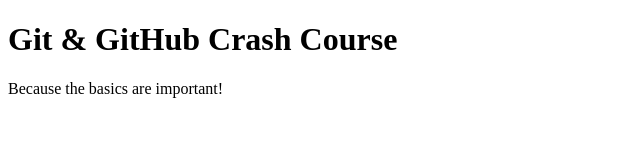
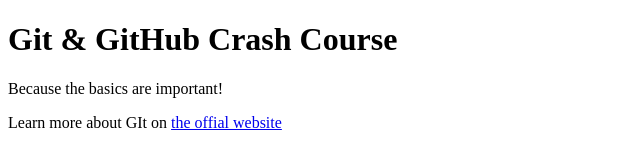
Before and after one commit to Sathishdevops38/github-crash-course, a plain HTML site: page index.html in a window 1280 px wide. Shown: the whole page, without its empty margins (0-640 px from the left). Drawn offline with Linux system fonts and the light colour scheme.

Commit message:
added the git learn sit in index.html

```diff
--- a/index.html
+++ b/index.html
@@ -9,5 +9,9 @@
   <body>
     <h1>Git & GitHub Crash Course</h1>
     <p>Because the basics are important!</p>
+    <p>
+      Learn more about GIt on
+      <a href="https://git-scm.com/book/en/v2"> the offial website</a>
+    </p>
   </body>
 </html>
```
